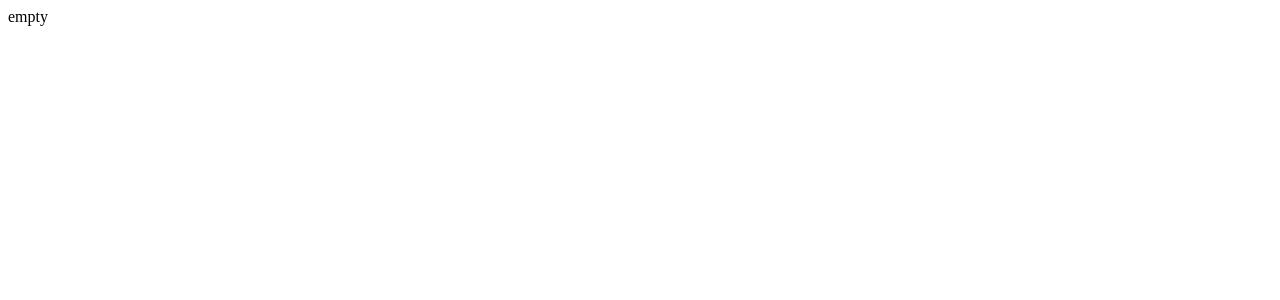
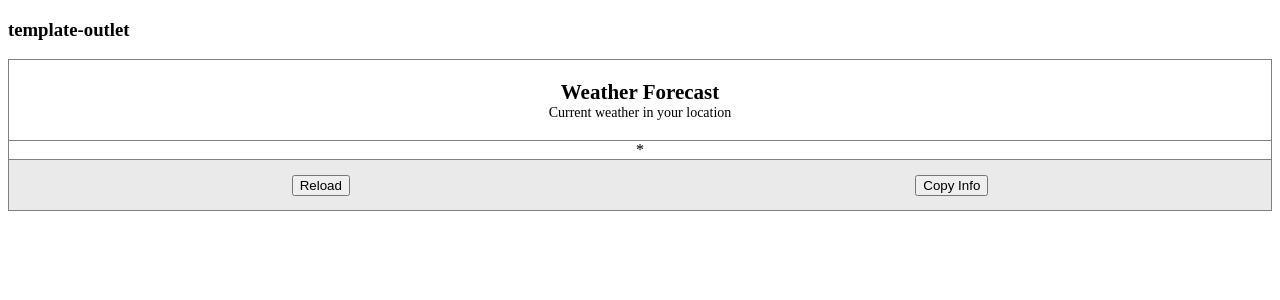
Before and after one commit to pawel-stolka/pg, an Angular app: page / in a window 1280 px wide. Shown: the top 300 px of the page. Built offline with nearby package versions, Linux system fonts and the light colour scheme.

Commit message:
init widget

```diff
--- a/angular.json
+++ b/angular.json
@@ -12,7 +12,7 @@
       },
       "root": "",
       "sourceRoot": "src",
-      "prefix": "app",
+      "prefix": "",
       "architect": {
         "build": {
           "builder": "@angular-devkit/build-angular:browser",
--- a/src/app/app.component.html
+++ b/src/app/app.component.html
@@ -1 +1,5 @@
-empty
+<h3>
+  {{ title }}
+</h3>
+
+<weather-widget></weather-widget>
--- /dev/null
+++ b/src/app/weather-widget/weather-widget.component.html
@@ -0,0 +1,12 @@
+<div class="widget-header">
+  <div class="widget-title">Weather Forecast</div>
+  <div class="widget-subtitle">Current weather in your location</div>
+</div>
+<div class="widget-content">
+  <div class="sky-condition">{{ state.data.skyCondition === 'sunny' ? '*' : '-' }}</div>
+  <div class="temperature"></div>
+</div>
+<div class="widget-actions">
+  <button (click)="actions.reload()">Reload</button>
+  <button (click)="actions.copyData()">Copy Info</button>
+</div>
--- /dev/null
+++ b/src/app/weather-widget/weather-widget.component.scss
@@ -0,0 +1,40 @@
+:host {
+  display: flex;
+  flex-direction: column;
+  border: 1px solid gray;
+}
+
+.widget-header {
+  display: flex;
+  flex-direction: column;
+  justify-content: center;
+  align-items: center;
+  height: 80px;
+  border-bottom: 1px solid gray;
+
+  .widget-title {
+    font-size: 21px;
+    font-weight: 700;
+  }
+
+  .widget-subtitle {
+    font-size: 14px;
+  }
+}
+
+.widget-content {
+  display: flex;
+  flex-direction: column;
+  justify-content: center;
+  align-items: center;
+  height: 100%;
+}
+
+.widget-actions {
+  height: 50px;
+  border-top: 1px solid gray;
+  background-color: rgb(235, 234, 234);
+  display: flex;
+  justify-content: space-around;
+  align-items: center;
+}
--- /dev/null
+++ b/src/app/weather-widget/weather-widget.component.ts
@@ -0,0 +1,13 @@
+import { Component, inject } from '@angular/core';
+import { WidgetActions } from '../widget-actions';
+import { WidgetState } from '../widget-state';
+
+@Component({
+  selector: 'weather-widget',
+  templateUrl: './weather-widget.component.html',
+  styleUrls: ['./weather-widget.component.scss'],
+})
+export class WeatherWidgetComponent {
+  state = inject(WidgetState);
+  actions = inject(WidgetActions);
+}
--- /dev/null
+++ b/src/app/widget-actions.ts
@@ -0,0 +1,18 @@
+import { inject, Injectable } from '@angular/core';
+import { WidgetState } from './widget-state';
+
+@Injectable({
+  providedIn: 'root',
+})
+export class WidgetActions {
+  state = inject(WidgetState, { self: true });
+
+  reload() {
+    this.state.lastUpdatedAt = new Date();
+    console.log('Reloads widget data...')
+  }
+
+  copyData() {
+    console.log('Copy widget data into clipboard...')
+  }
+}
--- /dev/null
+++ b/src/app/widget-state.ts
@@ -0,0 +1,21 @@
+import { Injectable } from '@angular/core';
+
+export interface WeatherData {
+  temperature: number;
+  windSpeed: number;
+  skyCondition: string;
+}
+
+@Injectable({
+  providedIn: 'root'
+})
+export class WidgetState {
+
+  data: WeatherData = {
+    temperature: 20,
+    windSpeed: 5,
+    skyCondition: 'sunny'
+  }
+
+  lastUpdatedAt = new Date();
+}
```
Also changed, not shown: src/app/app.module.ts (+8 -9 lines), 1 other file (tests, documents, lock files or other folders).
